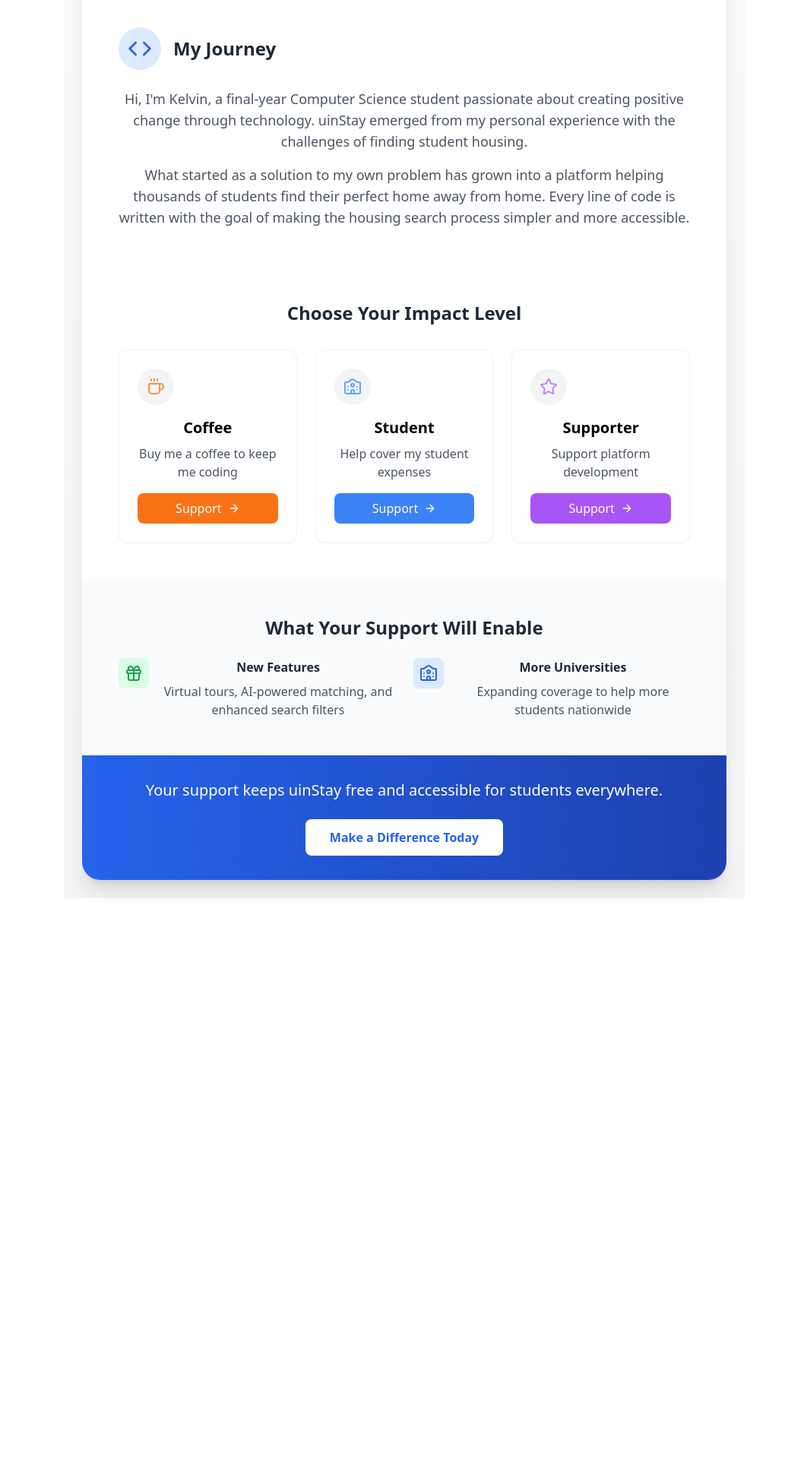
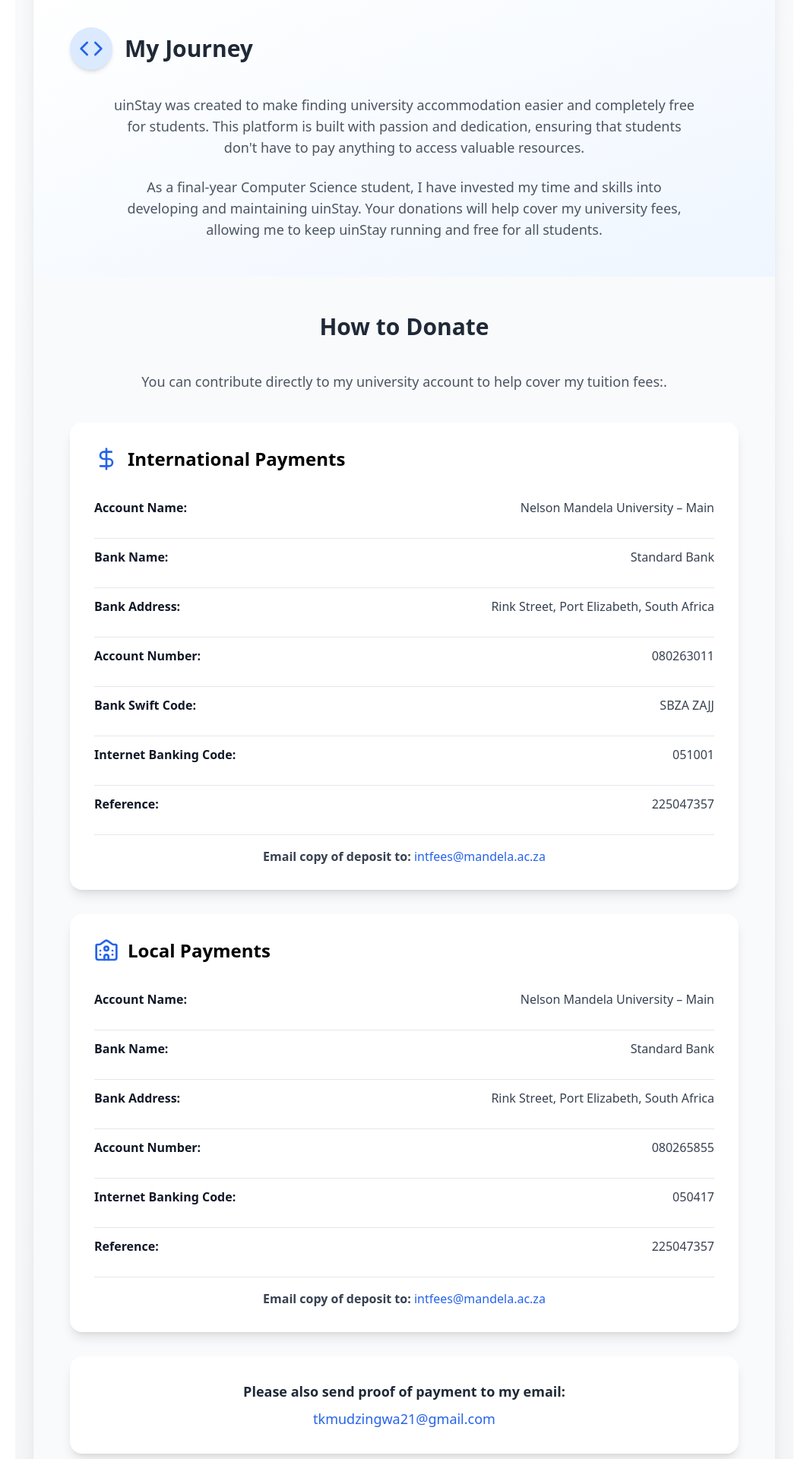
Before and after one commit to kelvin-2/uin-Stay, a React (Vite) app: page /Support in a window 1280 px wide. Shown: the part 360-2280 px from the top of the page at 76% size, without its empty margins (108-1170 px from the left). Before the commit the page ends 1574 px from the top, so only its background shows below. Built offline with nearby package versions, Linux system fonts and the light colour scheme.

Commit message:
fixed the support message

```diff
--- a/src/pages/CreatorSupportMessge.jsx
+++ b/src/pages/CreatorSupportMessge.jsx
@@ -1,45 +1,11 @@
 import React from 'react';
-import {
-  Heart,
-  DollarSign,
-  Code,
-  University,
-  User,
-  Star,
-  Coffee,
-  Gift,
-  ArrowRight
-} from 'lucide-react';
+import { Heart, DollarSign, Code, University, User, Coffee, Gift, ArrowRight, Mail, Phone } from 'lucide-react';
 
-const CreatorSupportMessage = () => {
-  const supportTiers = [
-    {
-      name: "Coffee",
-      icon: <Coffee className="w-6 h-6 text-orange-400" />,
-      description: "Buy me a coffee to keep me coding",
-
-      color: "bg-orange-500"
-    },
-    {
-      name: "Student",
-      icon: <University className="w-6 h-6 text-blue-400" />,
-      description: "Help cover my student expenses",
-
-      color: "bg-blue-500"
-    },
-    {
-      name: "Supporter",
-      icon: <Star className="w-6 h-6 text-purple-400" />,
-      description: "Support platform development",
-
-      color: "bg-purple-500"
-    }
-  ];
-
+const CreatorSupportMessage= () => {
   return (
-    <div className="max-w-4xl mx-auto p-6 bg-gradient-to-b from-gray-50 to-gray-100">
-      <div className="bg-white rounded-3xl shadow-xl overflow-hidden transform hover:scale-[1.02] transition-transform duration-300 cursor-pointer">
-        {/* Header */}
+    <div className="max-w-5xl mx-auto p-6 bg-gradient-to-b from-gray-50 to-gray-100 min-h-screen">
+      <div className="bg-white rounded-3xl shadow-xl overflow-hidden transform hover:scale-[1.02] transition-transform duration-300">
+        {/* Header - Keeping as is since it's perfect */}
         <div className="bg-gradient-to-r from-blue-600 to-blue-800 text-white p-12 text-center relative overflow-hidden">
           <div className="absolute inset-0 opacity-10">
             <div className="absolute inset-0 bg-[linear-gradient(45deg,_#ffffff33_25%,_transparent_25%,_transparent_50%,_#ffffff33_50%,_#ffffff33_75%,_transparent_75%,_transparent)] bg-[length:64px_64px]"></div>
@@ -49,92 +15,132 @@ const CreatorSupportMessage = () => {
           <p className="text-xl text-blue-100">Help Make Student Housing Accessible</p>
         </div>
 
-        {/* Creator's Story */}
-        <div className="p-8 lg:p-12">
-          <div className="flex items-center mb-6">
-            <div className="bg-blue-100 p-3 rounded-full mr-4">
+        {/* Journey Section with enhanced design */}
+        <div className="p-8 lg:p-12 bg-gradient-to-br from-white to-blue-50">
+          <div className="flex items-center mb-8">
+            <div className="bg-blue-100 p-3 rounded-full mr-4 shadow-md">
               <Code className="w-8 h-8 text-blue-600" />
             </div>
-            <h3 className="text-2xl font-bold text-gray-800">My Journey</h3>
+            <h3 className="text-3xl font-bold text-gray-800">My Journey</h3>
           </div>
-          <div className="space-y-4 text-gray-600 leading-relaxed">
-            <p className="text-lg">
-              Hi, I'm Kelvin, a final-year Computer Science student passionate about creating positive change through technology. uinStay emerged from my personal experience with the challenges of finding student housing.
-            </p>
-            <p className="text-lg">
-              What started as a solution to my own problem has grown into a platform helping thousands of students find their perfect home away from home. Every line of code is written with the goal of making the housing search process simpler and more accessible.
-            </p>
+          <div className="space-y-6 text-gray-600 leading-relaxed max-w-3xl mx-auto">
+            <p className="text-lg">uinStay was created to make finding university accommodation easier and completely free for students. This platform is built with passion and dedication, ensuring that students don't have to pay anything to access valuable resources.</p>
+            <p className="text-lg">As a final-year Computer Science student, I have invested my time and skills into developing and maintaining uinStay. Your donations will help cover my university fees, allowing me to keep uinStay running and free for all students.</p>
           </div>
         </div>
 
-        {/* Impact Stats
-        <div className="grid grid-cols-1 md:grid-cols-3 gap-6 p-8 bg-gray-50">
-          <div className="text-center p-6 bg-white rounded-xl shadow-sm">
-            <div className="text-3xl font-bold text-blue-600 mb-2">1,000+</div>
-            <div className="text-gray-600">Students Housed</div>
+        {/* Donation Section with cards */}
+        <div className="p-8 lg:p-12 bg-gray-50">
+          <h3 className="text-3xl font-bold mb-10 text-center text-gray-800">How to Donate</h3>
+
+          <div className="space-y-6 mb-10 text-gray-600 leading-relaxed max-w-3xl mx-auto">
+            <p className="text-lg">You can contribute directly to my university account to help cover my tuition fees:.</p>
           </div>
-          <div className="text-center p-6 bg-white rounded-xl shadow-sm">
-            <div className="text-3xl font-bold text-green-600 mb-2">50+</div>
-            <div className="text-gray-600">Universities Covered</div>
+          <div className="space-y-8">
+            <div className="bg-white p-8 rounded-2xl shadow-lg hover:shadow-xl transition-shadow">
+              <div className="flex items-center mb-6">
+                <DollarSign className="w-8 h-8 text-blue-600 mr-3" />
+                <h4 className="text-2xl font-semibold">International Payments</h4>
               </div>
-          <div className="text-center p-6 bg-white rounded-xl shadow-sm">
-            <div className="text-3xl font-bold text-purple-600 mb-2">24/7</div>
-            <div className="text-gray-600">Platform Availability</div>
-          </div>
-  </div>*/}
-
-        {/* Support Tiers */}
-        <div className="p-8 lg:p-12">
-          <h3 className="text-2xl font-bold text-center mb-8 text-gray-800">Choose Your Impact Level</h3>
-          <div className="grid grid-cols-1 md:grid-cols-3 gap-6">
-            {supportTiers.map((tier, index) => (
-              <div key={index} className="bg-white rounded-xl shadow-sm hover:shadow-md transition-shadow p-6 border border-gray-100">
-                <div className="flex items-center justify-between mb-4">
-                  <div className="bg-gray-100 p-3 rounded-full">{tier.icon}</div>
-                  <span className="text-2xl font-bold text-gray-800">{tier.amount}</span>
-                </div>
-                <h4 className="text-xl font-semibold mb-2">{tier.name}</h4>
-                <p className="text-gray-600 mb-4">{tier.description}</p>
-                <button className={`w-full ${tier.color} text-white py-2 px-4 rounded-lg hover:opacity-90 transition-opacity flex items-center justify-center space-x-2`}>
-                  <span>Support</span>
-                  <ArrowRight className="w-4 h-4" />
-                </button>
+              <div className="grid gap-4 text-gray-700 divide-y">
+                {[
+                  ["Account Name", "Nelson Mandela University – Main"],
+                  ["Bank Name", "Standard Bank"],
+                  ["Bank Address", "Rink Street, Port Elizabeth, South Africa"],
+                  ["Account Number", "080263011"],
+                  ["Bank Swift Code", "SBZA ZAJJ"],
+                  ["Internet Banking Code", "051001"],
+                  ["Reference", "225047357"]
+                ].map(([label, value]) => (
+                  <div key={label} className="py-3 flex flex-col sm:flex-row sm:justify-between">
+                    <strong className="text-gray-900">{label}:</strong>
+                    <span className="font-medium">{value}</span>
                   </div>
                 ))}
+                <div className="pt-4">
+                  <strong>Email copy of deposit to: </strong>
+                  <a href="mailto:intfees@mandela.ac.za" className="text-blue-600 hover:text-blue-800 transition-colors">intfees@mandela.ac.za</a>
+                </div>
               </div>
             </div>
 
-        {/* Future Goals */}
-        <div className="bg-gray-50 p-8 lg:p-12">
-          <h3 className="text-2xl font-bold mb-6 text-gray-800">What Your Support Will Enable</h3>
-          <div className="grid grid-cols-1 md:grid-cols-2 gap-6">
-            <div className="flex items-start space-x-4">
-              <div className="bg-green-100 p-2 rounded-lg">
-                <Gift className="w-6 h-6 text-green-600" />
+            <div className="bg-white p-8 rounded-2xl shadow-lg hover:shadow-xl transition-shadow">
+              <div className="flex items-center mb-6">
+                <University className="w-8 h-8 text-blue-600 mr-3" />
+                <h4 className="text-2xl font-semibold">Local Payments</h4>
               </div>
-              <div>
-                <h4 className="font-semibold text-gray-800 mb-2">New Features</h4>
-                <p className="text-gray-600">Virtual tours, AI-powered matching, and enhanced search filters</p>
+              <div className="grid gap-4 text-gray-700 divide-y">
+                {[
+                  ["Account Name", "Nelson Mandela University – Main"],
+                  ["Bank Name", "Standard Bank"],
+                  ["Bank Address", "Rink Street, Port Elizabeth, South Africa"],
+                  ["Account Number", "080265855"],
+                  ["Internet Banking Code", "050417"],
+                  ["Reference", "225047357"]
+                ].map(([label, value]) => (
+                  <div key={label} className="py-3 flex flex-col sm:flex-row sm:justify-between">
+                    <strong className="text-gray-900">{label}:</strong>
+                    <span className="font-medium">{value}</span>
+                  </div>
+                ))}
+                <div className="pt-4">
+                  <strong>Email copy of deposit to: </strong>
+                  <a href="mailto:intfees@mandela.ac.za" className="text-blue-600 hover:text-blue-800 transition-colors">intfees@mandela.ac.za</a>
                 </div>
               </div>
-            <div className="flex items-start space-x-4">
-              <div className="bg-blue-100 p-2 rounded-lg">
-                <University className="w-6 h-6 text-blue-600" />
             </div>
-              <div>
-                <h4 className="font-semibold text-gray-800 mb-2">More Universities</h4>
-                <p className="text-gray-600">Expanding coverage to help more students nationwide</p>
+
+            <div className="bg-white p-8 rounded-2xl shadow-lg text-center">
+              <p className="text-lg font-semibold text-gray-800 mb-2"> Please also send proof of payment to my email:</p>
+              <a href="mailto:tkmudzingwa21@gmail.com" className="text-blue-600 hover:text-blue-800 transition-colors text-lg">tkmudzingwa21@gmail.com</a>
+            </div>
+
+            <div className="bg-white p-8 rounded-2xl shadow-lg hover:shadow-xl transition-shadow">
+              <div className="flex items-center mb-6">
+                <Coffee className="w-8 h-8 text-blue-600 mr-3" />
+                <h4 className="text-2xl font-semibold">Buy Me a Coffee </h4>
+              </div>
+              <p className="text-gray-700 mb-6">If you'd like to support me directly for coffee, internet, or maintaining uinStay, I truly appreciate it! Since I don't have a payment gateway yet, please contact me for direct donation options:</p>
+              <div className="space-y-4 text-lg">
+                <div className="flex items-center justify-center gap-4">
+                  <Mail className="w-6 h-6 text-blue-600" />
+                  <a href="mailto:tkmudzingwa21@gmail.com" className="text-blue-600 hover:text-blue-800 transition-colors">tkmudzingwa21@gmail.com</a>
+                </div>
+                <div className="flex items-center justify-center gap-4">
+                  <Phone className="w-6 h-6 text-blue-600" />
+                  <a href="tel:+27639604148" className="text-blue-600 hover:text-blue-800 transition-colors">+27 63 960 4148</a>
+                </div>
               </div>
             </div>
           </div>
         </div>
 
-        {/* Final CTA */}
-        <div className="p-8 text-center bg-gradient-to-r from-blue-600 to-blue-800 text-white">
-          <p className="text-xl mb-6">
+        {/* Future Goals with enhanced cards */}
+        <div className="p-8 lg:p-12 bg-gradient-to-br from-gray-50 to-blue-50">
+          <h3 className="text-3xl font-bold mb-10 text-center text-gray-800">What Your Support Will Enable</h3>
+          <div className="grid grid-cols-1 md:grid-cols-2 gap-8 max-w-4xl mx-auto">
+            <div className="bg-white p-6 rounded-2xl shadow-lg hover:shadow-xl transition-shadow">
+              <div className="bg-green-100 p-3 rounded-xl inline-block mb-4">
+                <Gift className="w-8 h-8 text-green-600" />
+              </div>
+              <h4 className="text-xl font-semibold text-gray-800 mb-3">New Features</h4>
+              <p className="text-gray-600">Virtual tours, AI-powered matching, and enhanced search filters</p>
+            </div>
+            <div className="bg-white p-6 rounded-2xl shadow-lg hover:shadow-xl transition-shadow">
+              <div className="bg-blue-100 p-3 rounded-xl inline-block mb-4">
+                <University className="w-8 h-8 text-blue-600" />
+              </div>
+              <h4 className="text-xl font-semibold text-gray-800 mb-3">More Universities</h4>
+              <p className="text-gray-600">Expanding coverage to help more students nationwide</p>
+            </div>
+          </div>
+        </div>
+
+        <div className="p-12 text-center bg-gradient-to-r from-blue-600 to-blue-800 text-white">
+          <p className="text-2xl font-medium mb-8 max-w-2xl mx-auto">
             Your support keeps uinStay free and accessible for students everywhere.
           </p>
-          <button className="bg-white text-blue-600 px-8 py-3 rounded-lg hover:bg-blue-50 transition-colors font-semibold">
+          <button className="bg-white text-blue-600 px-8 py-4 rounded-xl hover:bg-blue-50 transition-colors font-bold text-lg shadow-lg hover:shadow-xl transform hover:-translate-y-1 transition-all duration-200">
             Make a Difference Today
           </button>
         </div>
```
Lines whose indentation alone changed are shown as unchanged.
